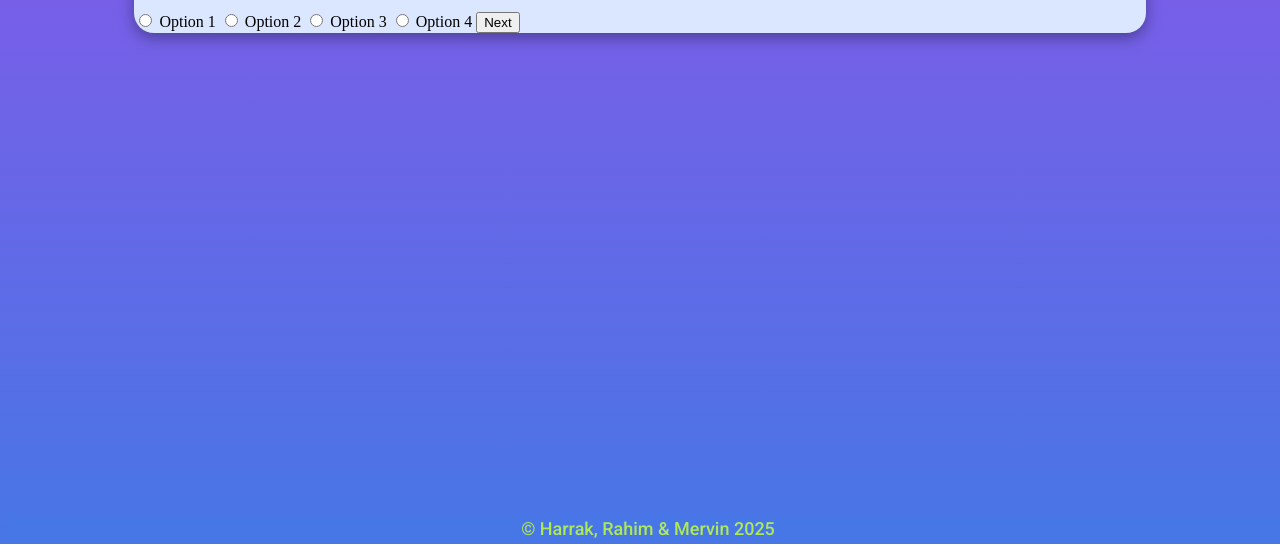
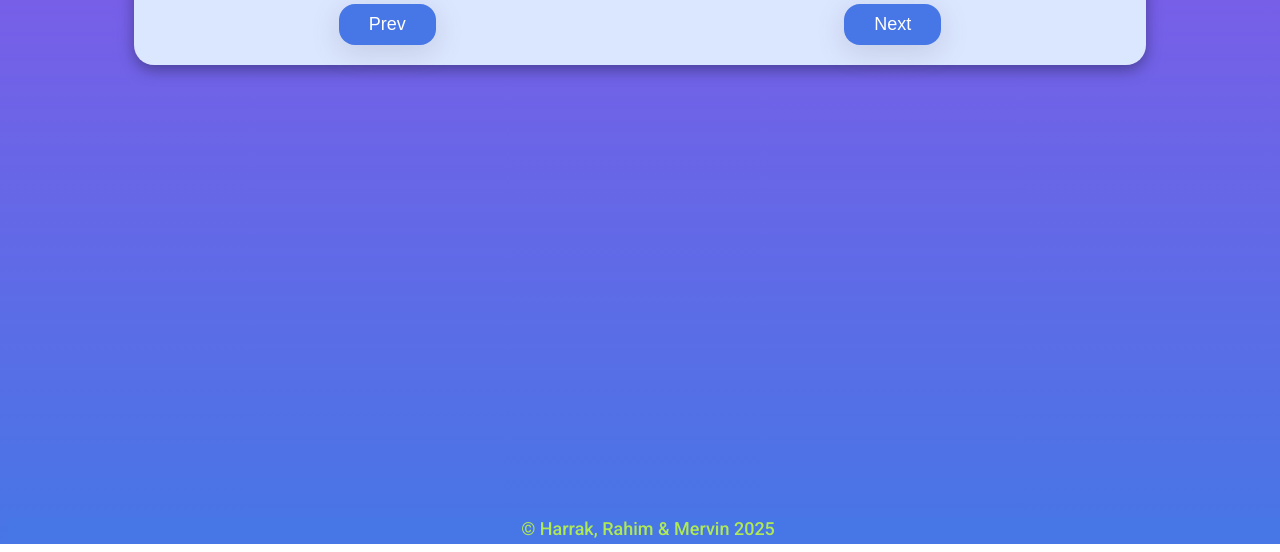
Before and after one commit to Nour4896/inDiscovery, a plain HTML site: page quiz.html in a window 1280 px wide. Shown: the part 256-808 px from the top of the page. Drawn offline with Linux system fonts and the light colour scheme; a web font is replaced by a local one.

Commit message:
finished styling for quiz page

```diff
--- a/quiz.html
+++ b/quiz.html
@@ -17,18 +17,12 @@
         <main>
             <section class="main">
                 <h1 class="quiz_title">Tell Us What You're In To!</h1>
-                <h2 class="quiz_question">Question</h2>
-                <form>
-                    <input type="radio" id="" name="question1" value="">
-                    <label for="">Option 1</label>
-                    <input type="radio" id="" name="question1" value="">
-                    <label for="">Option 2</label>
-                    <input type="radio" id="" name="question1" value="">
-                    <label for="">Option 3</label>
-                    <input type="radio" id="" name="question1" value="">
-                    <label for="">Option 4</label>
-                    <button>Next</button>
-                </form>
+                <h2 class="main_subtitle" id="quiz-question">Question</h2>
+                <form id="quiz-form"></form>
+                <div class="nav_buttons">
+                    <button id="prev-btn" class="nav_button" type="button">Prev</button>
+                    <button id="next-btn" class="nav_button" type="button">Next</button>
+                </div>
             </section>
         </main>
         <footer class="footer">&copy; Harrak, Rahim & Mervin 2025</footer>
--- a/styles.css
+++ b/styles.css
@@ -169,8 +169,8 @@ body {
 }
 
 .randomizer {
-    background-color: var(--tertiary-color);
-    color: var(--primary-color);
+    background-color: var(--primary-color);
+    color: white;
     padding: 10px 20px;
     border: none;
     border-radius: 16px;
@@ -191,6 +191,22 @@ body {
     line-height: 90px;
 }
 
-.quiz_question {
+.nav_buttons {
+    display: flex;
+    justify-content: space-around;
+    padding-bottom: 5px;
+}
 
+.nav_button {
+    background-color: var(--secondary-color);
+    color: white;
+    padding: 10px 30px;
+    border: none;
+    border-radius: 16px;
+    font-size: 18px;
+    font-weight: 500;
+    box-shadow: rgba(100, 100, 111, 0.2) 0px 7px 29px 0px;
+    display: block;
+    margin: 15px auto;
+    cursor: pointer;
 }
```
